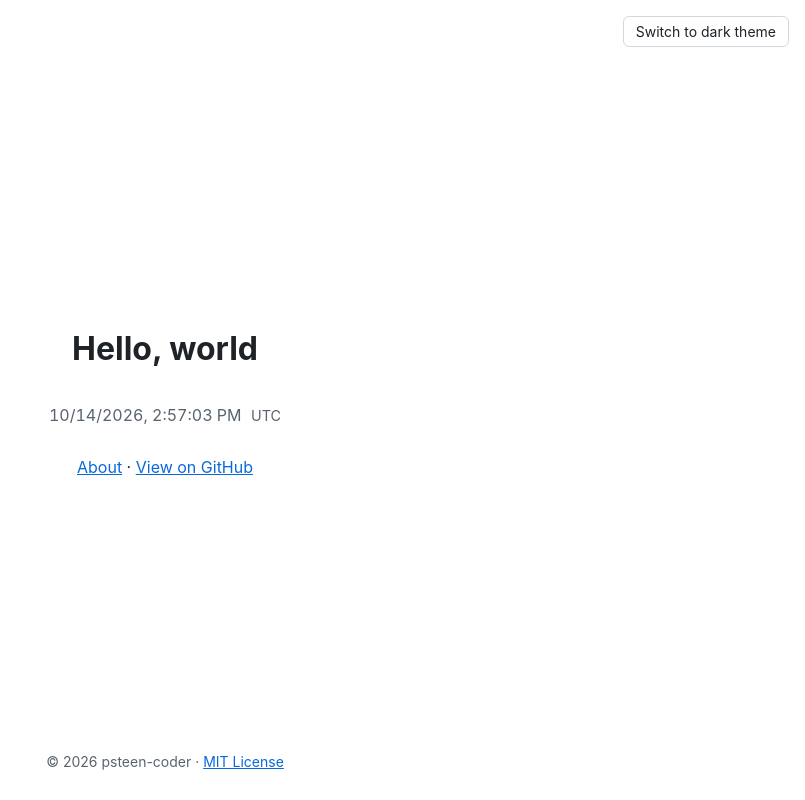
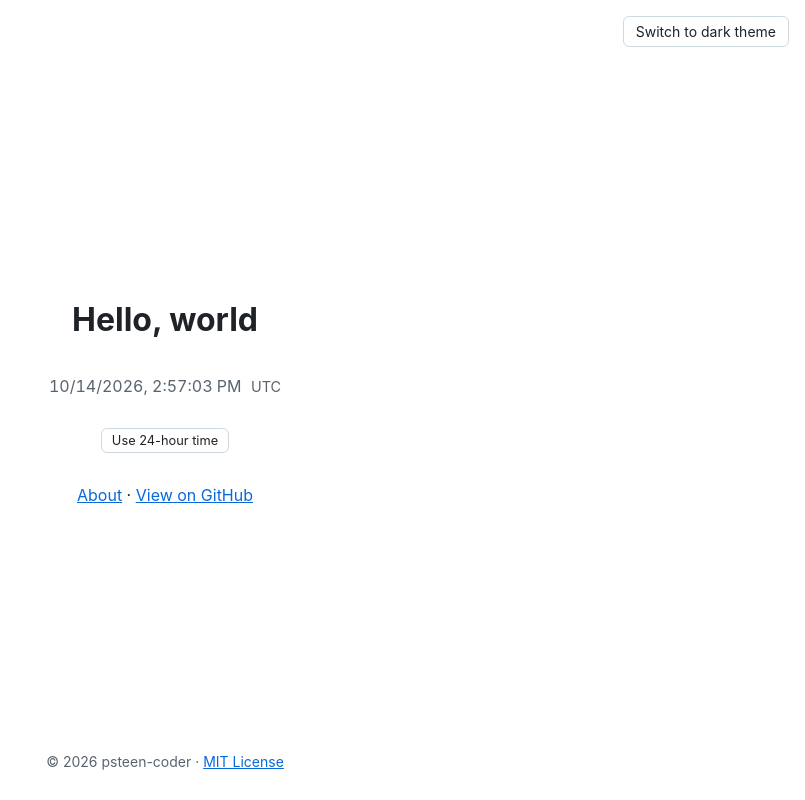
Before and after one commit to psteen-coder/hello-web, a website: page index.html in a window 1280 px wide. Shown: the whole page, without its empty margins (475-1280 px from the left). Drawn offline with Linux system fonts and the light colour scheme.

Commit message:
Add a 12/24-hour clock toggle saved in localStorage
Defaults to the locale's format; the choice is stored under clockFormat and
applied immediately. Also recomputes the timezone short name on every tick
so it follows DST changes.

Refs psteen-coder/work-queue#28

```diff
--- a/clock.js
+++ b/clock.js
@@ -1,27 +1,80 @@
 (function () {
   var el = document.getElementById("now");
   var tzEl = document.getElementById("tz");
+  var formatBtn = document.getElementById("clock-format");
   if (!el) return;
 
-  var iana = Intl.DateTimeFormat().resolvedOptions().timeZone;
-  var short =
-    new Intl.DateTimeFormat(undefined, { timeZoneName: "short" })
-      .formatToParts(new Date())
+  var KEY = "clockFormat";
+
+  function loadFormat() {
+    try {
+      var v = localStorage.getItem(KEY);
+      return v === "12" || v === "24" ? v : null;
+    } catch (e) {
+      return null;
+    }
+  }
+
+  // null = follow the locale's default
+  var format = loadFormat();
+
+  function localeUses12h() {
+    return !!new Intl.DateTimeFormat(undefined, {
+      hour: "numeric",
+    }).resolvedOptions().hour12;
+  }
+
+  function options() {
+    return format ? { hour12: format === "12" } : {};
+  }
+
+  function tzShortName(date) {
+    var part = new Intl.DateTimeFormat(undefined, {
+      timeZoneName: "short",
+    })
+      .formatToParts(date)
       .find(function (p) {
         return p.type === "timeZoneName";
-      })?.value || iana;
+      });
+    return part ? part.value : "";
+  }
 
-  if (tzEl) {
-    tzEl.textContent = short;
-    tzEl.setAttribute("title", iana);
+  function renderButton() {
+    if (!formatBtn) return;
+    var is12 = format ? format === "12" : localeUses12h();
+    var label = is12 ? "Use 24-hour time" : "Use 12-hour time";
+    formatBtn.textContent = label;
+    formatBtn.setAttribute("aria-label", label);
   }
 
   function tick() {
     var now = new Date();
-    el.textContent = now.toLocaleString();
+    el.textContent = now.toLocaleString(undefined, options());
     el.setAttribute("datetime", now.toISOString());
+    if (tzEl) {
+      tzEl.textContent = tzShortName(now);
+      tzEl.setAttribute(
+        "title",
+        Intl.DateTimeFormat().resolvedOptions().timeZone,
+      );
+    }
   }
 
+  if (formatBtn) {
+    formatBtn.addEventListener("click", function () {
+      var is12 = format ? format === "12" : localeUses12h();
+      format = is12 ? "24" : "12";
+      try {
+        localStorage.setItem(KEY, format);
+      } catch (e) {
+        // localStorage unavailable: the choice just won't persist.
+      }
+      renderButton();
+      tick();
+    });
+  }
+
+  renderButton();
   tick();
   setInterval(tick, 1000);
 })();
--- a/index.html
+++ b/index.html
@@ -38,6 +38,11 @@
       <time id="now" class="clock"></time> <span id="tz" class="tz"></span>
     </p>
     <p>
+      <button type="button" id="clock-format" class="small-button">
+        Use 24-hour time
+      </button>
+    </p>
+    <p>
       <a href="about.html">About</a> &middot;
       <a href="https://github.com/psteen-coder/hello-web">View on GitHub</a>
     </p>
--- a/style.css
+++ b/style.css
@@ -146,3 +146,14 @@ input:focus:not(:focus-visible) {
   margin-left: 0.35em;
   font-size: 0.9em;
 }
+
+.small-button {
+  padding: 0.25rem 0.6rem;
+  border: 1px solid var(--color-border);
+  border-radius: 6px;
+  background: transparent;
+  color: var(--color-text);
+  font: inherit;
+  font-size: 0.8rem;
+  cursor: pointer;
+}
```
